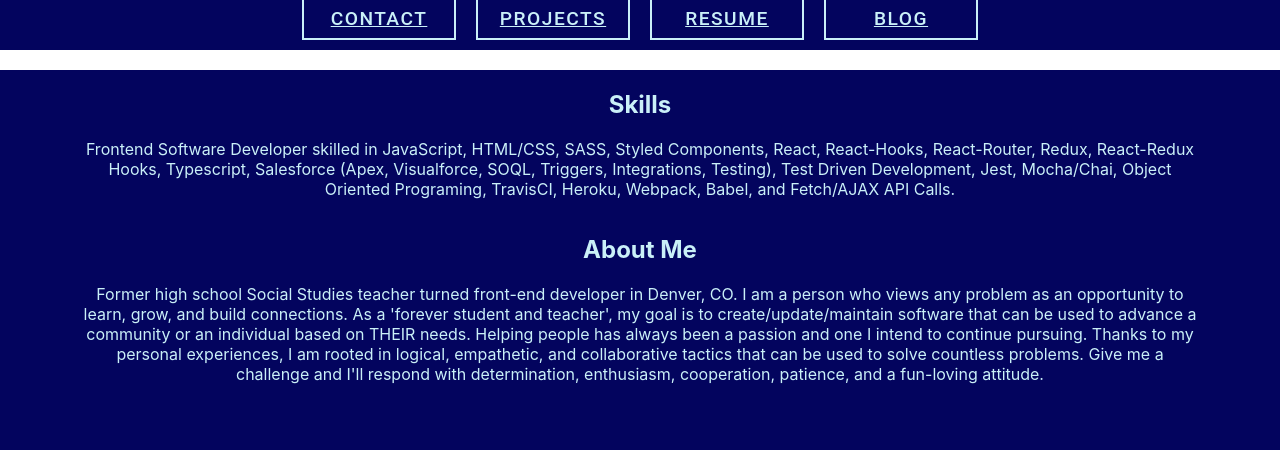
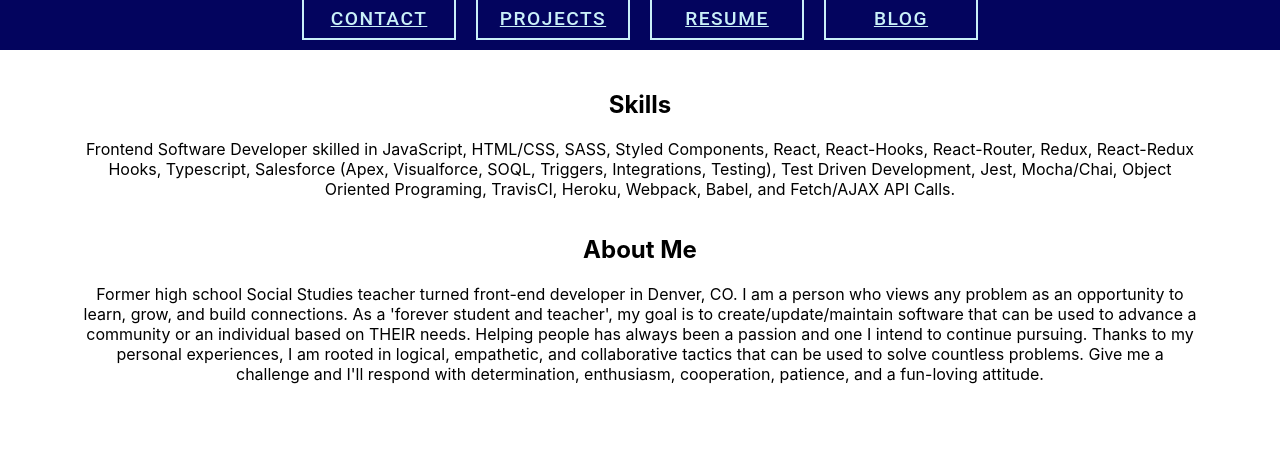
Before and after one commit to ericberglund117/profile, a React (Create React App) app: page /projects in a window 1280 px wide. Shown: the part 310-760 px from the top of the page. Built offline with nearby package versions, Linux system fonts and the light colour scheme.

Commit message:
Update css

```diff
--- a/src/App.css
+++ b/src/App.css
@@ -12,8 +12,7 @@ html, body {
   justify-content: flex-start;
   align-items: stretch;
   height: 125vh;
-  background: rgb(144,224,239);
-  background: linear-gradient(0deg, rgba(144,224,239,1) 0%, rgba(3,4,94,1) 50%);
+  background-color: white;
 }
 
 a{
--- a/src/about/About.css
+++ b/src/about/About.css
@@ -1,7 +1,7 @@
 .about-section{
     display: flex;
     flex-direction: column;
-    color: #CAF0F8;
+    color: #000000;
     margin: 5em;
     margin-top: 0;
 }
```
